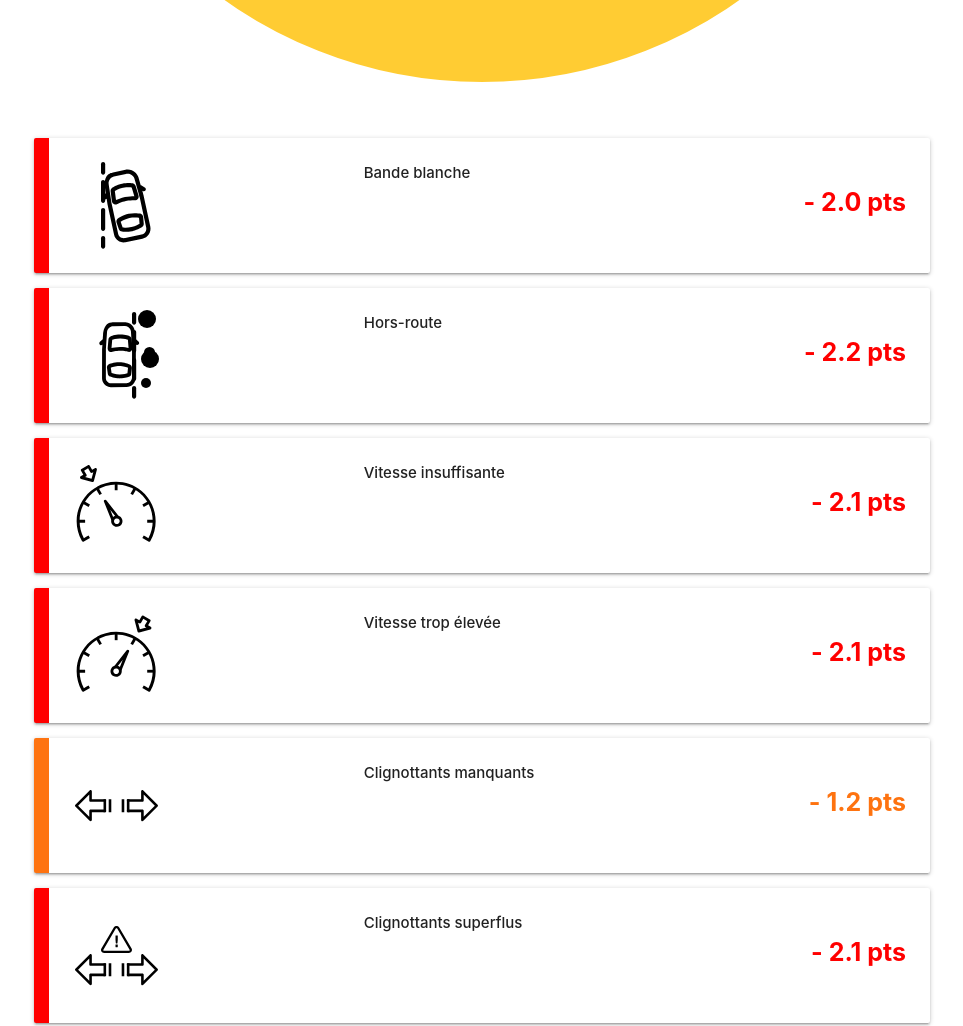
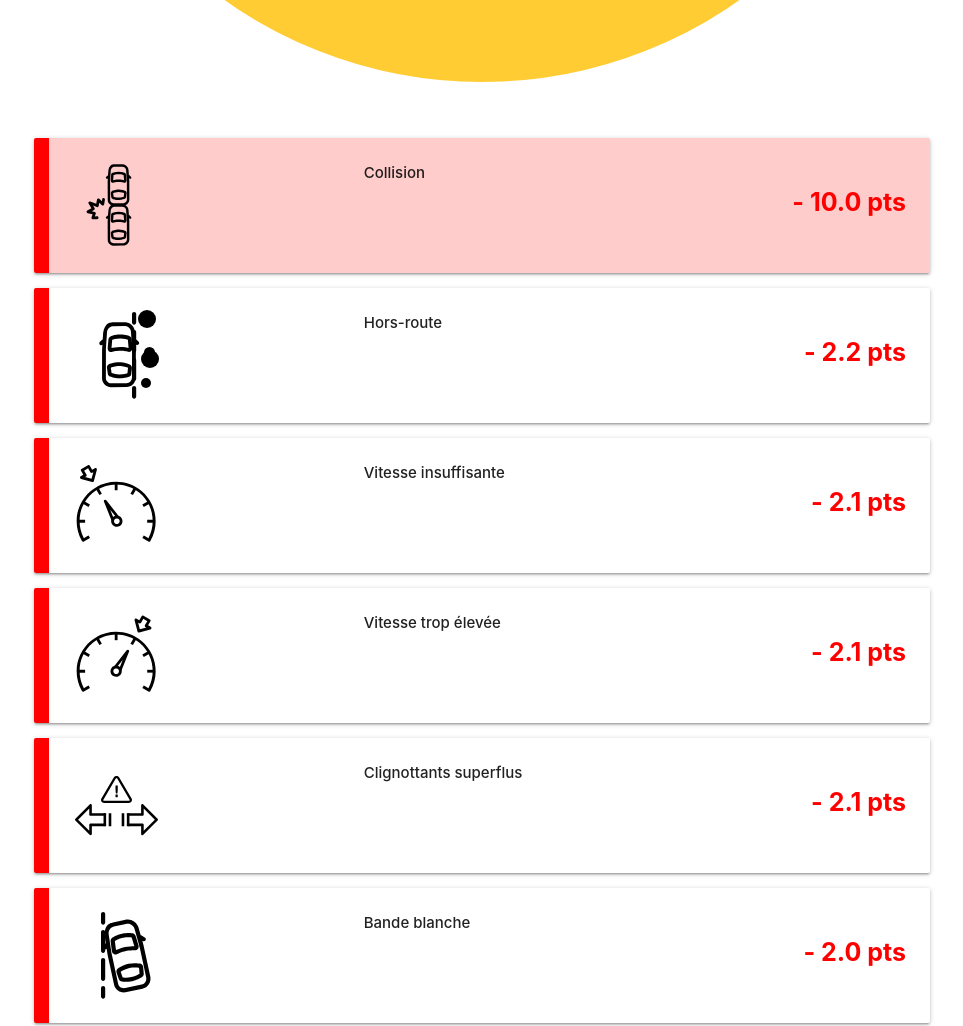
Before and after one commit to NoctalIvan/10deconduite, a website: page gameClient/result.html in a window 1280 px wide. Shown: the part 920-1946 px from the top of the page, without its empty margins (158-1121 px from the left). Drawn offline with Linux system fonts and the light colour scheme.

Commit message:
qzugfmzif

```diff
--- a/gameClient/result.html
+++ b/gameClient/result.html
@@ -142,19 +142,19 @@
         collision: "Collision",
       }
 
-      const errors = demoErrors
+      let errors = demoErrors
       errors.collision = {
         lost: 10
       }
 
       let str = ''
-      for(var key in errors){
-        const error = errors[key]
+      errors = Object.keys(errors).map(e => ({... errors[e], key: e})).sort(function(a,b){return b.lost - a.lost})
+      for(var error of errors){
         str += template({
-          icon: '/icons/' + key + '.svg',
+          icon: '/icons/' + error.key + '.svg',
           background:  error.lost == 10 ? 'rgba(255,0,0,0.2)' : '',
           color: error.lost == 0 ? '#9CC03B' : (error.lost < 2 ? '#fe7310' : 'red'),
-          name: niceWarning[key],
+          name: niceWarning[error.key],
           points: error.lost.toFixed(1),
         })
       }
```
